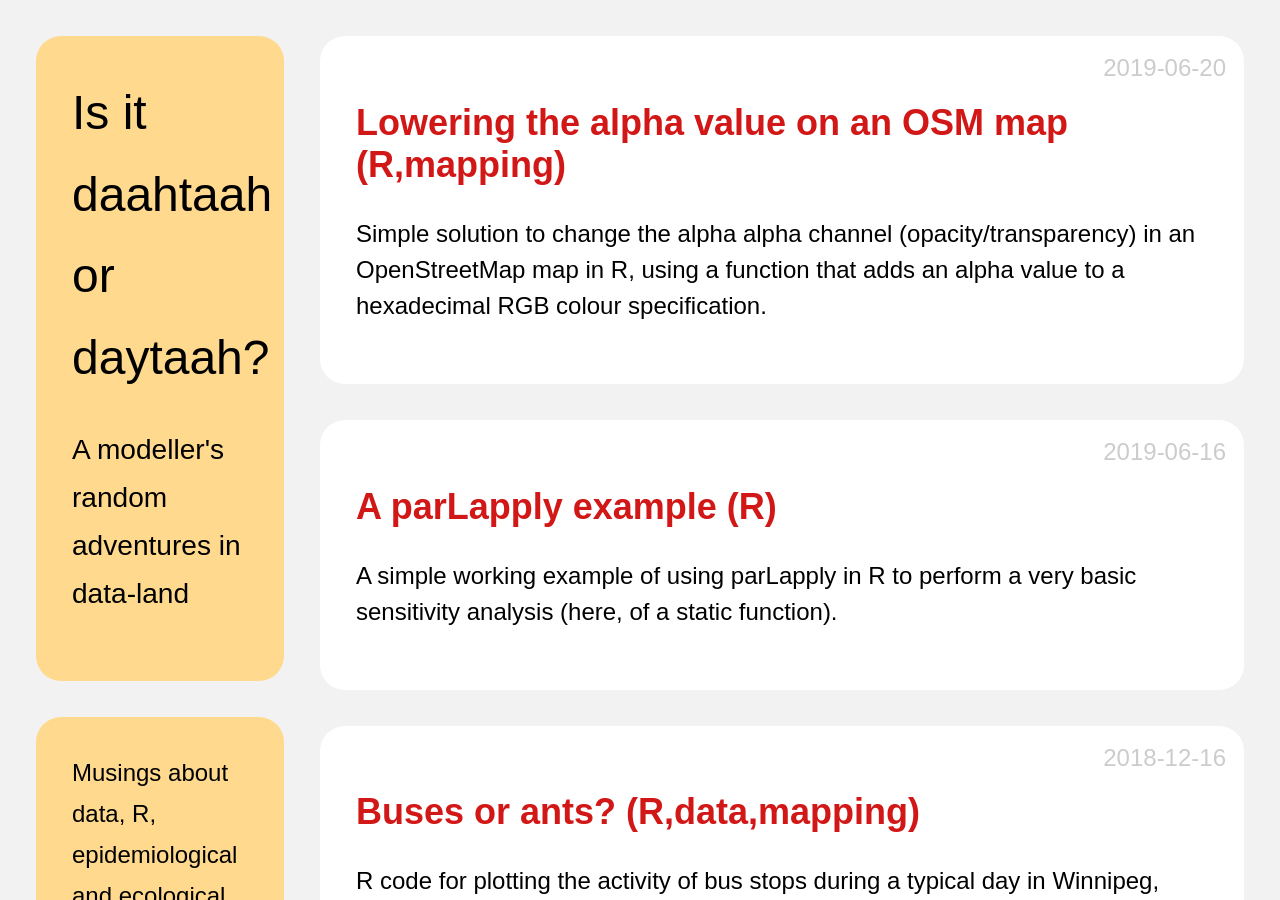
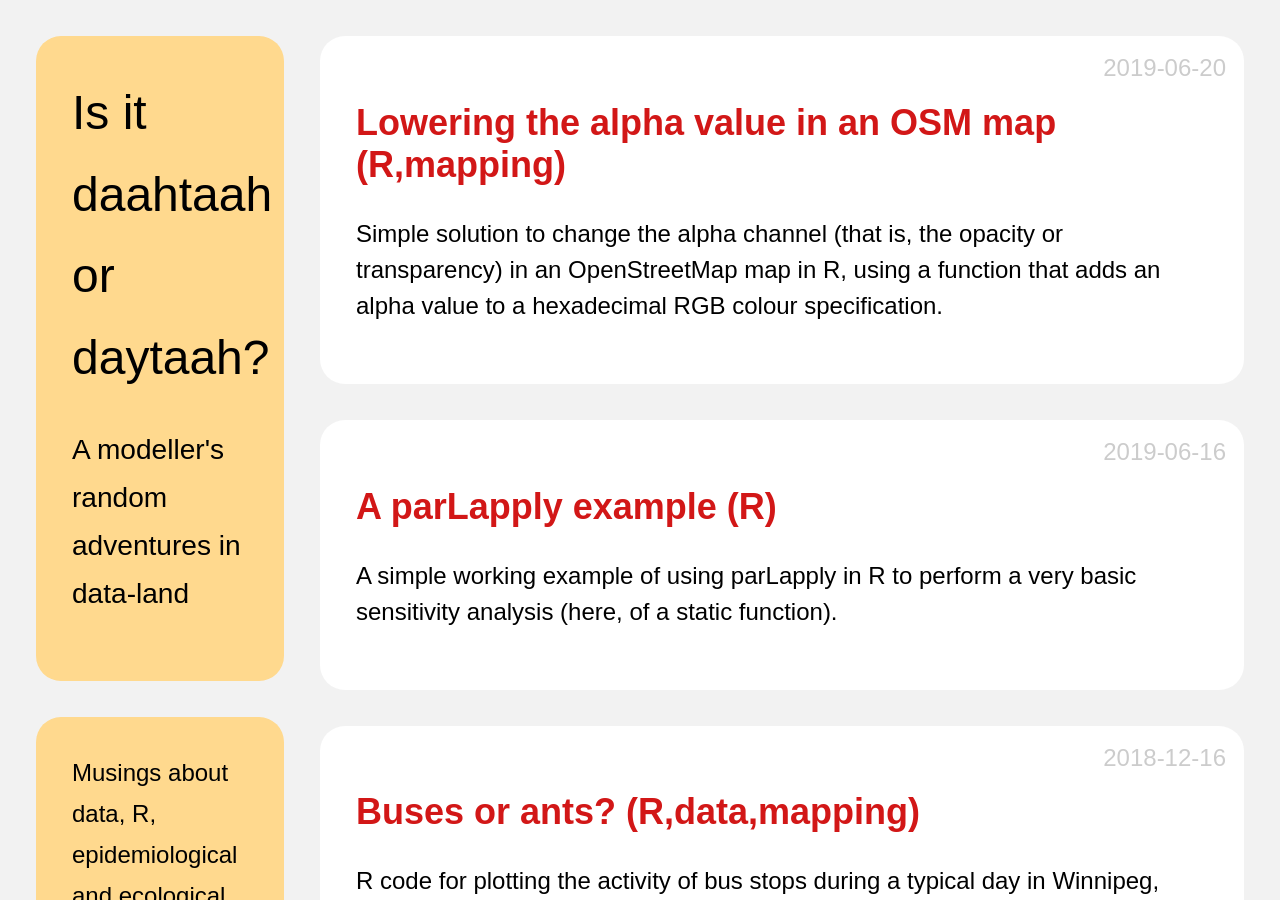
Before and after one commit to julien-arino/julien-arino.github.io, a Jekyll site: the page built from index.html, in a window 1280 px wide and 900 px high. Built offline with Jekyll 4.4.1, drawn with Linux system fonts in a browser that asks for light colours.

Commit message:
some changes

```diff
--- a/_posts/2019-06-20-lowering-OSM-alpha.markdown
+++ b/_posts/2019-06-20-lowering-OSM-alpha.markdown
@@ -1,7 +1,7 @@
 ---
 layout: post
-title:  "Lowering the alpha value on an OSM map (R,mapping)"
-description: "Simple solution to change the alpha alpha channel (opacity/transparency) in an OpenStreetMap map in R, using a function that adds an alpha value to a hexadecimal RGB colour specification."
+title:  "Lowering the alpha value in an OSM map (R,mapping)"
+description: "Simple solution to change the alpha channel (that is, the opacity or transparency) in an OpenStreetMap map in R, using a function that adds an alpha value to a hexadecimal RGB colour specification."
 date:   2019-06-20 09:52:00 -0600
 categories: mapping
 ---
```
Also changed, not shown: 4 other files.
